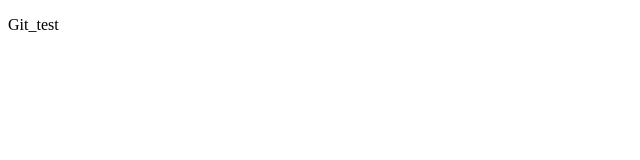
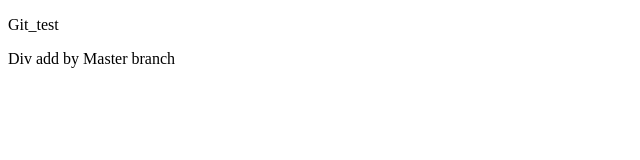
Before and after one commit to 2ju2/bs_test.github.io, a plain HTML site: page index.html in a window 1280 px wide. Shown: the whole page, without its empty margins (0-640 px from the left). Drawn offline with Linux system fonts and the light colour scheme.

Commit message:
master div 추가

```diff
--- a/index.html
+++ b/index.html
@@ -10,5 +10,6 @@
  </head>
  <body>
 	<p>Git_test</p>
+	<div>Div add by Master branch</div>
  </body>
 </html>
```
